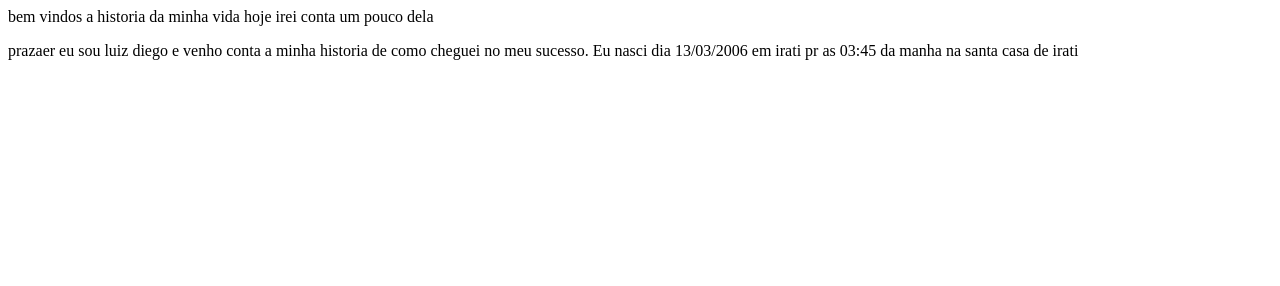
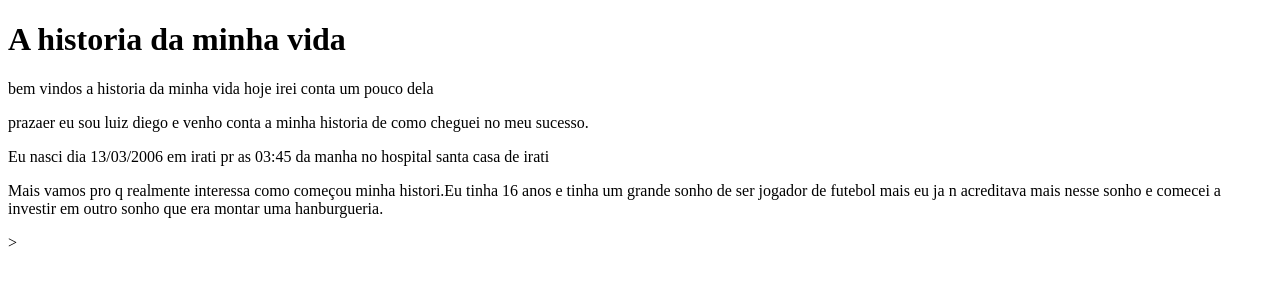
Before and after one commit to dingatao/html, a plain HTML site: page index.html in a window 1280 px wide. Drawn offline with Linux system fonts and the light colour scheme.

Commit message:
editando

```diff
--- a/index.html
+++ b/index.html
@@ -1,3 +1,20 @@
-<html> bem vindos a historia da minha vida hoje irei conta um pouco dela   </html>
+<!DOCTYPE html>
+<html lang="en">
+<head>
+    <meta charset="UTF-8">
+    <meta http-equiv="X-UA-Compatible" content="IE=edge">
+    <meta name="viewport" content="width=device-width, initial-scale=1.0">
+    <title>Document</title>
+</head>
+<body>
+    <html>
+        <h1> A historia da minha vida </h1>
+    bem vindos a historia da minha vida hoje irei conta um pouco dela   </html>
 <p>prazaer eu sou luiz diego e venho conta a minha historia de como cheguei no meu sucesso.
-    Eu nasci dia 13/03/2006 em irati pr as 03:45 da manha na santa casa de irati  </p?
+<p> Eu nasci dia 13/03/2006 em irati pr as 03:45 da manha no hospital santa casa de irati  </p>
+<p>Mais vamos pro q realmente interessa como começou minha histori.Eu tinha 16 anos e tinha um grande
+sonho de ser jogador de futebol mais eu ja n acreditava mais nesse sonho e comecei a investir em outro
+sonho que era montar uma hanburgueria.<p/>
+
+</html>
+></body>
```
